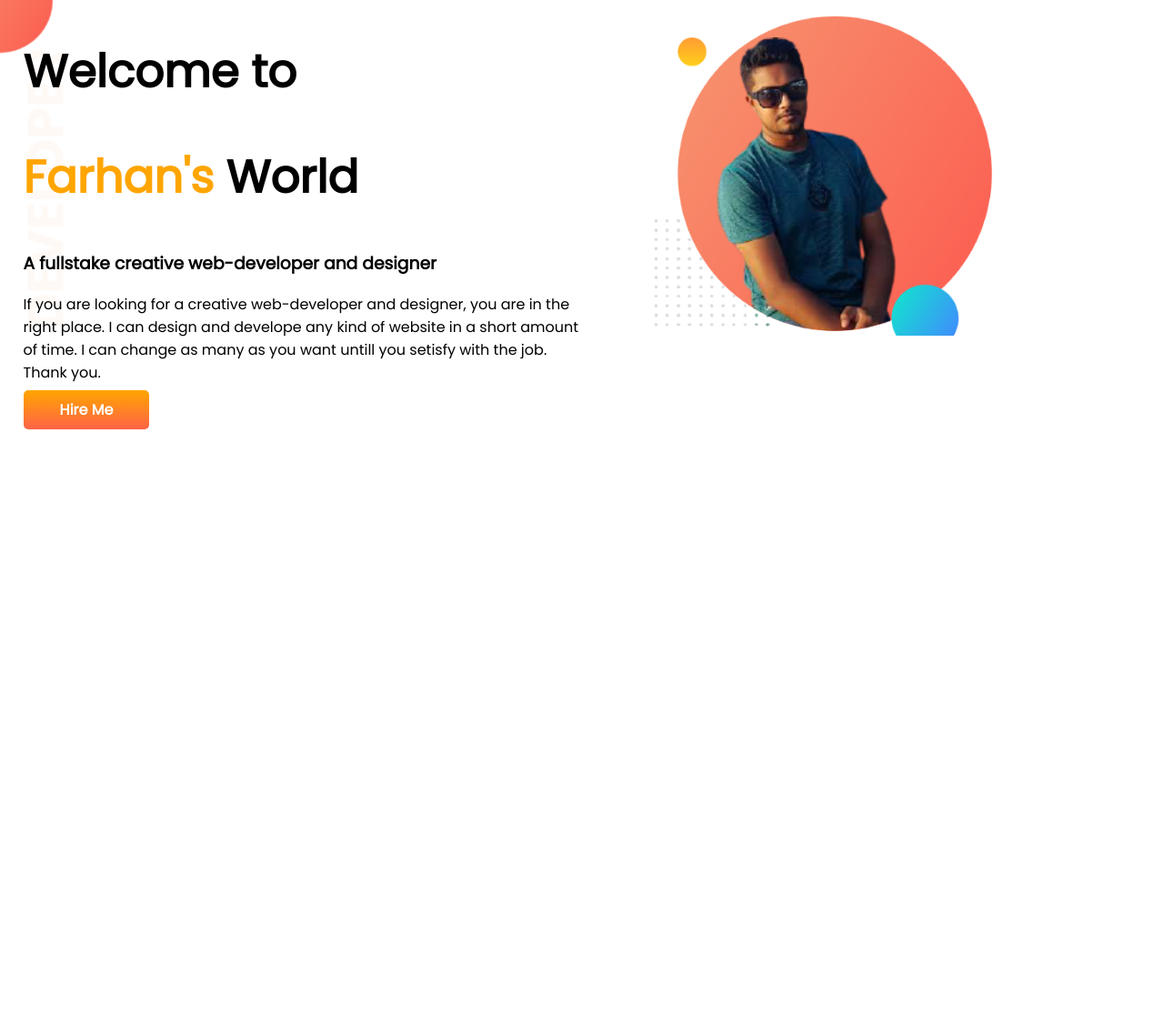
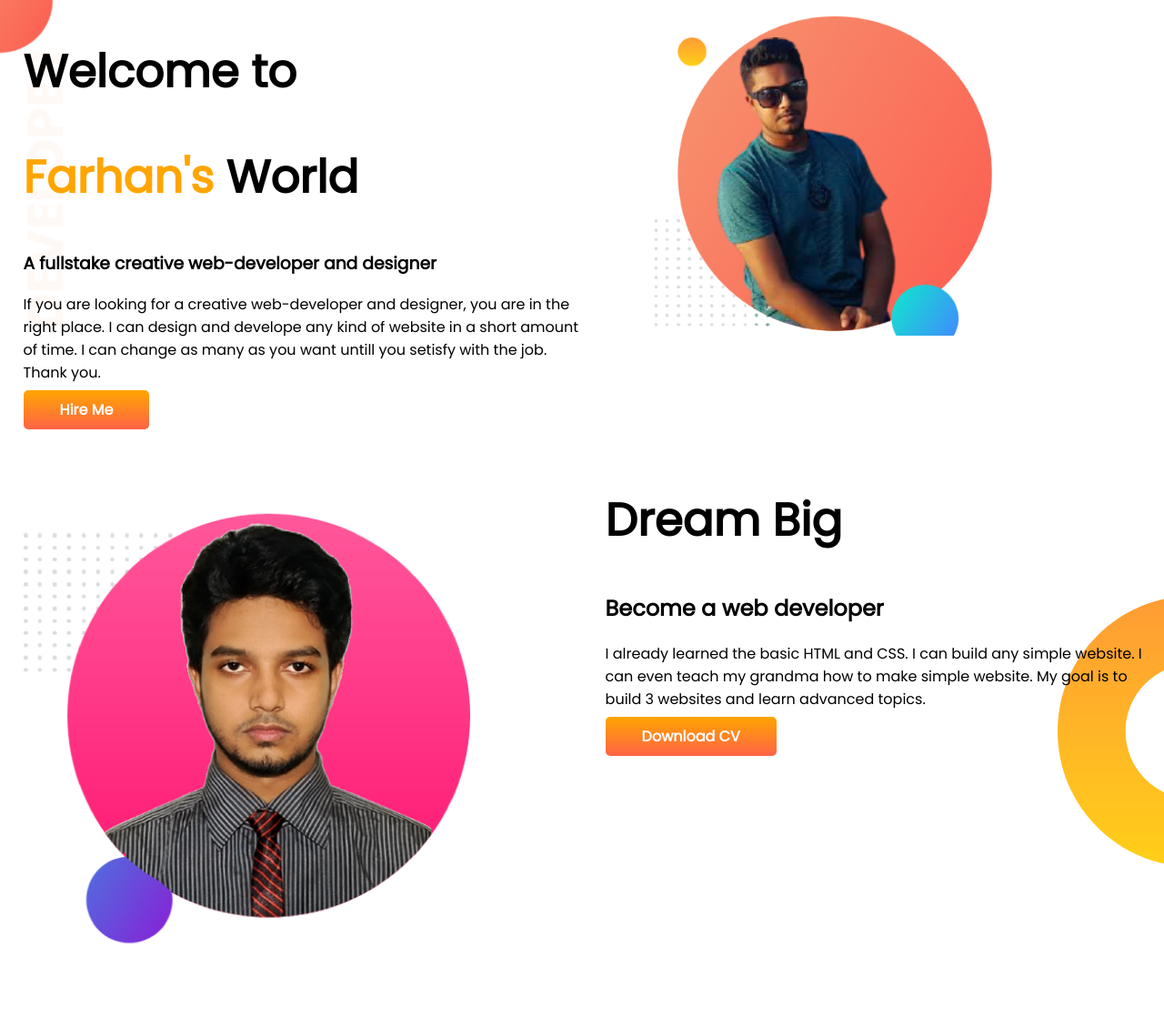
Before and after one commit to farhan1450/developer-portfolio, a plain HTML site: page index.html in a window 1280 px wide. Shown: the whole page at 91% size. Before the commit the page ends 800 px from the top, so only its background shows below. Drawn offline with Linux system fonts and the light colour scheme.

Commit message:
dream added

```diff
--- a/index.html
+++ b/index.html
@@ -36,6 +36,21 @@
         </div>
     </section>
 
+    <section class="dream-big">
+        <div class="half-width"><img src="images/farhan2.png" alt="dream big"></div>
+
+        <div class="half-width">
+            <h1>Dream Big</h1>
+            <h2>Become a web developer</h2>
+            <p>I already learned the basic HTML and CSS. I can build any simple website. I can even teach my grandma how
+                to make simple website. My goal is to build 3 websites and learn advanced topics.</p>
+
+            <a class="link-button" target="_blank"
+                href="https://www.linkedin.com/?trk=seo-authwall-base_nav-header-logo">Download CV</a>
+        </div>
+
+    </section>
+
 </body>
 
 </html>
--- a/style.css
+++ b/style.css
@@ -10,6 +10,7 @@ h1{
 }
 section{
     display: flex;
+    margin-bottom: 30px;
 }
 .half-width{
     width: 50%;
@@ -31,3 +32,8 @@ section{
     background-image: url(images/top-banner.png);
     background-repeat: no-repeat;
 }
+.dream-big{
+    background-image: url(images/dream-bg.png);
+    background-repeat: no-repeat;
+    background-position: right;
+}
```
